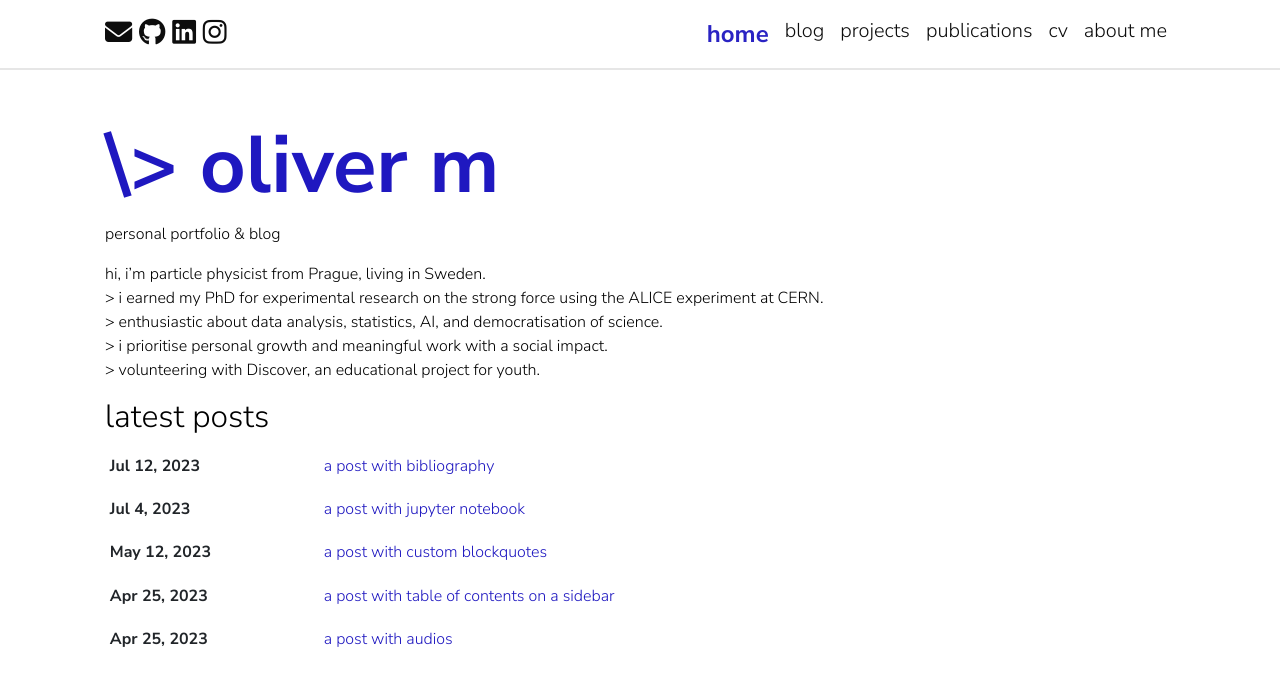
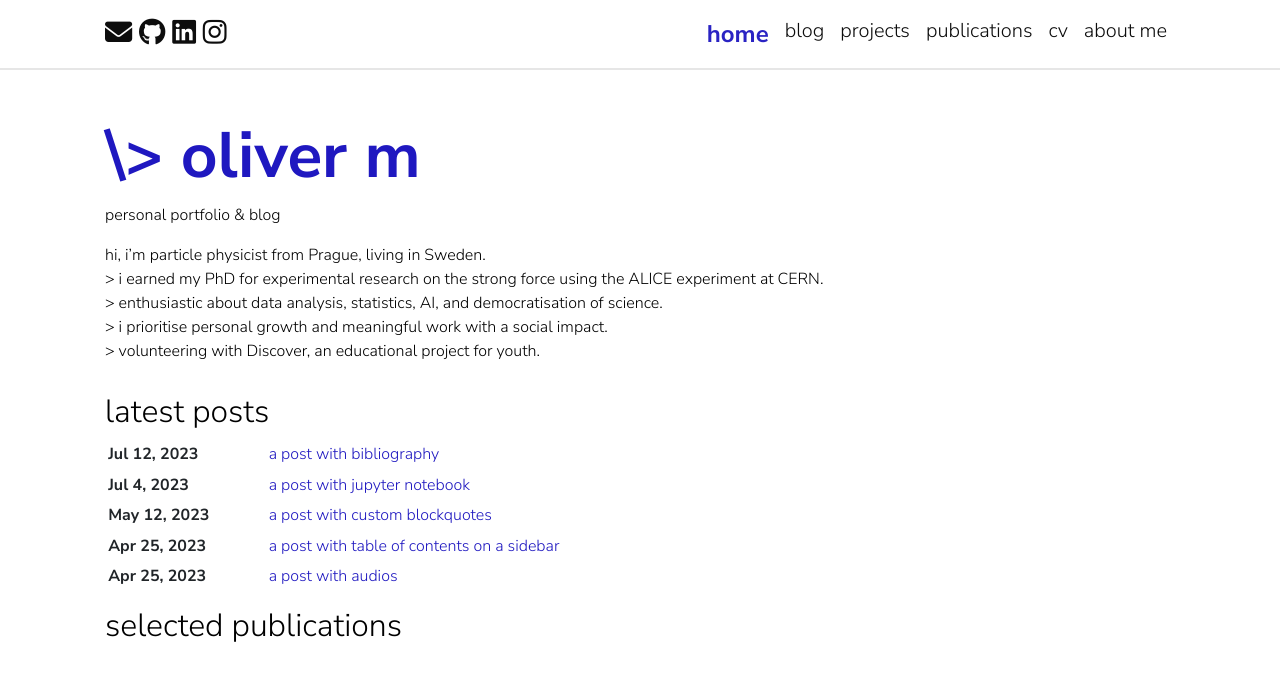
Before and after one commit to matonoli/matonoli.github.io, a Jekyll site: the page built from _pages/about.md, in a window 1280 px wide. Shown: the top 675 px of the page. Built offline with Jekyll 4.4.1, drawn with Linux system fonts in a browser that asks for light colours; comment, search, counter and statistics services are not loaded; a style sheet for code colours, icons or effects is not loaded; some of the changed text lies outside the part shown; grey boxes are pictures that could not be loaded.

Commit message:
tweaking design for phone browsers

```diff
--- a/_config.yml
+++ b/_config.yml
@@ -10,8 +10,7 @@
 description: > # the ">" symbol means to ignore newlines until "footer_text:"
   A simple, whitespace theme for academics. Based on [*folio](https://github.com/bogoli/-folio) design.
 footer_text: >
-  Powered by <a href="https://jekyllrb.com/" target="_blank">Jekyll</a>.
-  Hosted by <a href="https://pages.github.com/" target="_blank">GitHub Pages</a>.
+  With <a href="https://jekyllrb.com/" target="_blank">Jekyll</a> and <a href="https://pages.github.com/" target="_blank">GH Pages</a>.
 keywords: jekyll, jekyll-theme, academic-website, portfolio-website  # add your own keywords or leave empty
 
 lang: en # the language of your site (for example: en, fr, cn, ru, etc.)
--- a/_includes/latest_posts.html
+++ b/_includes/latest_posts.html
@@ -12,8 +12,8 @@
               {% endif %}
               {% for item in latest_posts limit: latest_posts_limit %}
                 <tr>
-                  <th scope="row" style="width: 20%">{{ item.date | date: "%b %-d, %Y" }}</th>
-                  <td>
+                  <th scope="row" style="padding: 0.2rem; width: 15%">{{ item.date | date: "%b %-d, %Y" }}</th>
+                  <td style="padding: 0.2rem;">
                     {% if item.redirect == blank %}
                       <a class="news-title" href="{{ item.url | relative_url }}">{{ item.title }}</a>
                     {% elsif item.redirect contains '://' %}
--- a/_layouts/about.html
+++ b/_layouts/about.html
@@ -38,7 +38,7 @@
           </div>
           {%- endif %}
 
-          <div class="clearfix">
+          <div class="clearfix" style="margin-bottom: 30px;">
             {{ content }}
           </div>
 
--- a/_sass/_base.scss
+++ b/_sass/_base.scss
@@ -414,12 +414,12 @@
 // Footer
 footer.fixed-bottom {
   background-color: var(--global-theme-color);
-  font-size: 0.75rem;
+  font-size: 0.65rem;
 
   .container {
     color: var(--global-footer-text-color);
-    padding-top: 9px;
-    padding-bottom: 8px;
+    padding-top: 8px;
+    padding-bottom: 7px;
   }
 
   a {
@@ -484,7 +484,7 @@
   h1 {
     color: var(--global-theme-color);
     font-weight: bold;
-    font-size: 5rem;
+    font-size: 4rem;
   }
 }
 
@@ -517,7 +517,7 @@
   span {
     color: var(--global-theme-color);
     font-weight: bold;
-    font-size: 5rem;
+    font-size: 4rem;
   }
 }
 
```
